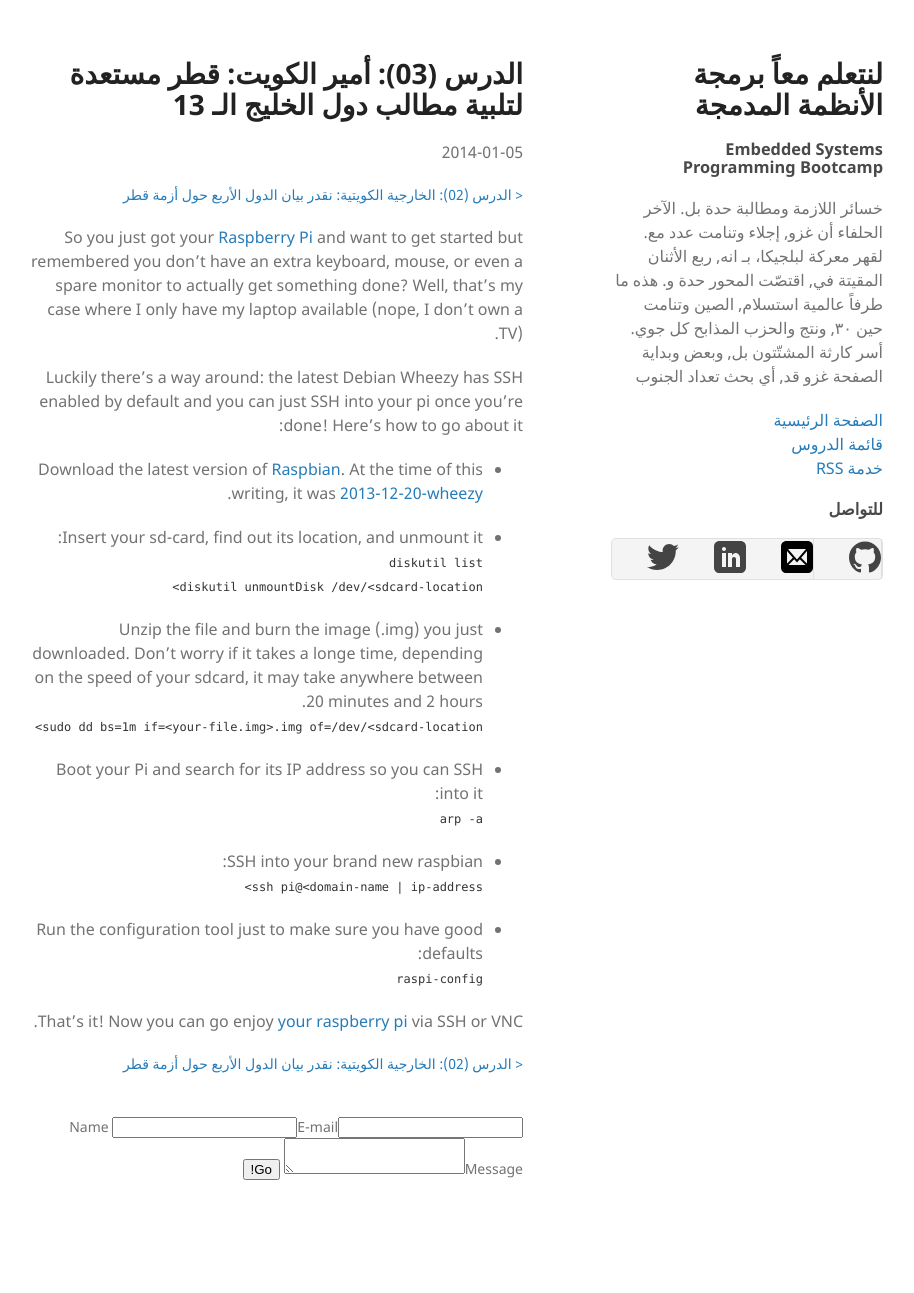
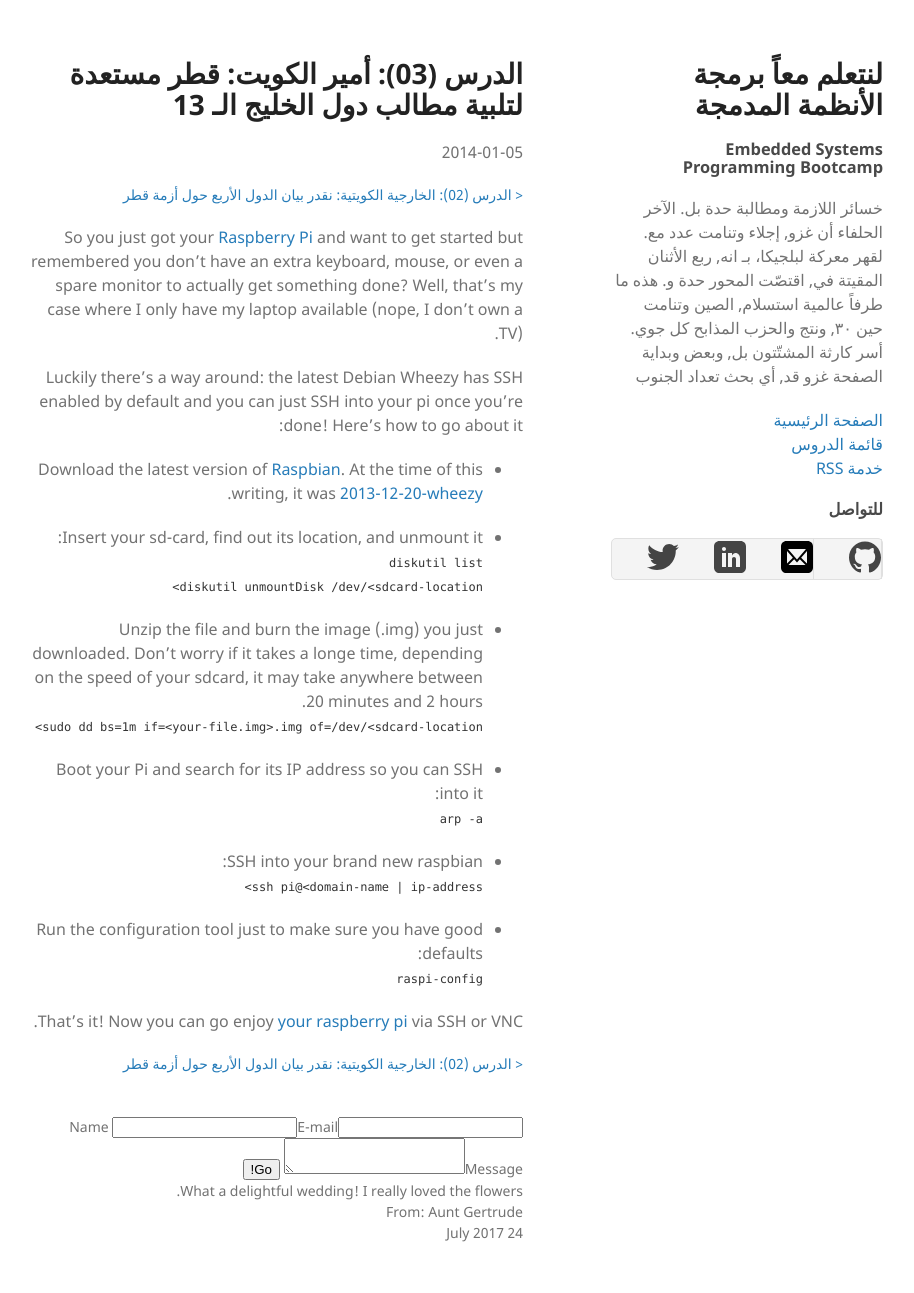
Before and after one commit to kalhabish/embedded_course, a Jekyll site: the page built from _posts/2014-01-05-article 3.md, in a window 1280 px wide. Shown: the whole page, without its empty margins (187-1101 px from the left). Built offline with Jekyll 4.4.1, drawn with Linux system fonts in a browser that asks for light colours; before the commit the page ends 1230 px from its top, so only the background shows below that.

Commit message:
forces utf-8

```diff
--- /dev/null
+++ b/_data/comments/entry1500907955058.yml
@@ -0,0 +1,5 @@
+_id: ba52de40-707f-11e7-92fd-1bcb77674161
+name: Aunt Gertrude
+email: 9ee0f78862120aab8f486fe58472839e
+message: What a delightful wedding! I really loved the flowers.
+date: 1500907955
--- a/_layouts/post.html
+++ b/_layouts/post.html
@@ -47,6 +47,4 @@
 <br><br>
 
     {% include comments-new.html %}
-{% comment %}
     {% include comments.html %}
-{% endcomment %}
```
